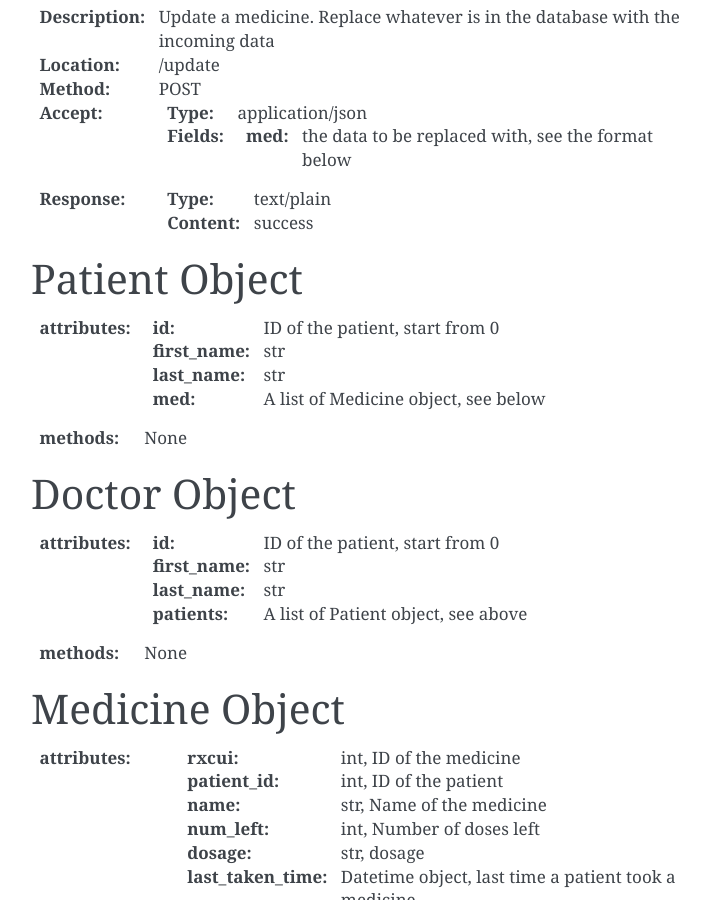
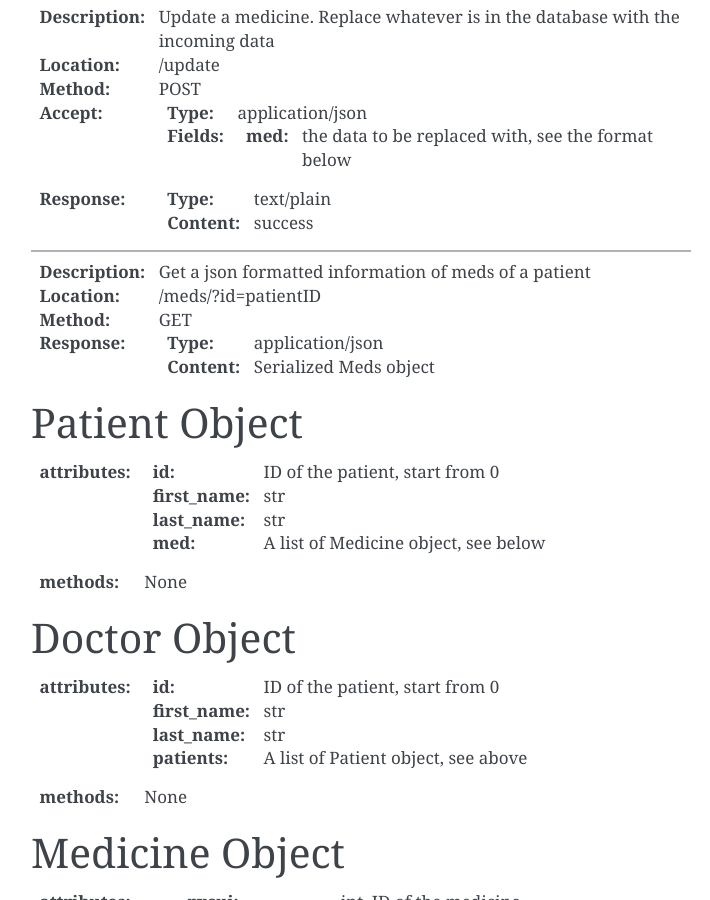
Before and after one commit to pkqxdd/medacognitive, a Sphinx documentation site: the page built from docs/README.rst, in a window 1280 px wide and 900 px high, scrolled down 1063 px. Shown: the whole window, without its empty margins (389-1099 px from the left). Built offline with Sphinx 7.4.7, drawn with Linux system fonts in a browser that asks for light colours.

Commit message:
Update README.rst

```diff
--- a/docs/README.rst
+++ b/docs/README.rst
@@ -63,6 +63,16 @@ API Docs
   :Type: text/plain
   :Content: success
 
+----------------------
+
+
+:Description: Get a json formatted information of meds of a patient
+:Location: /meds/?id=patientID
+:Method: GET
+:Response:
+  :Type: application/json
+  :Content: Serialized Meds object
+
 
 
 Patient Object
```
